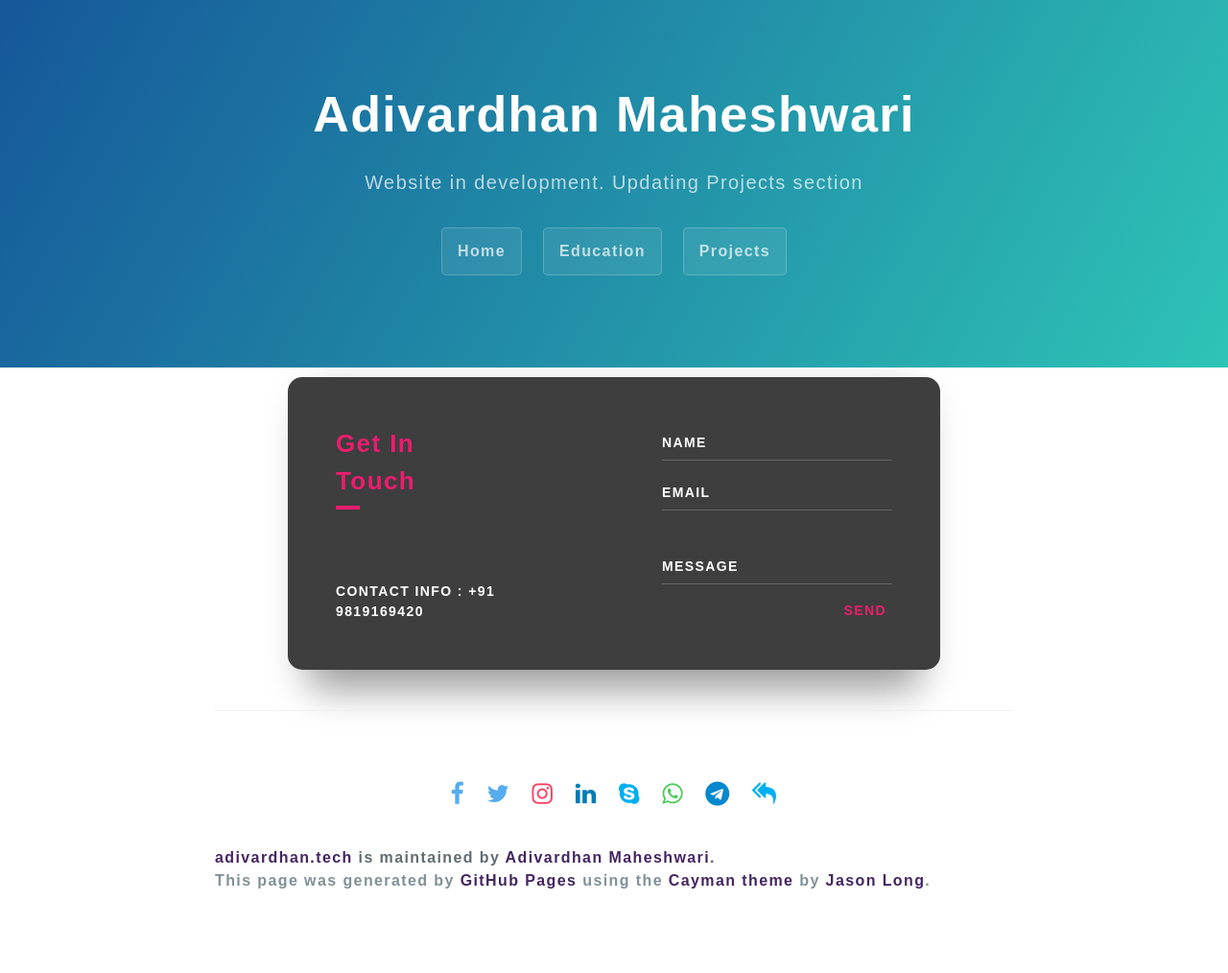
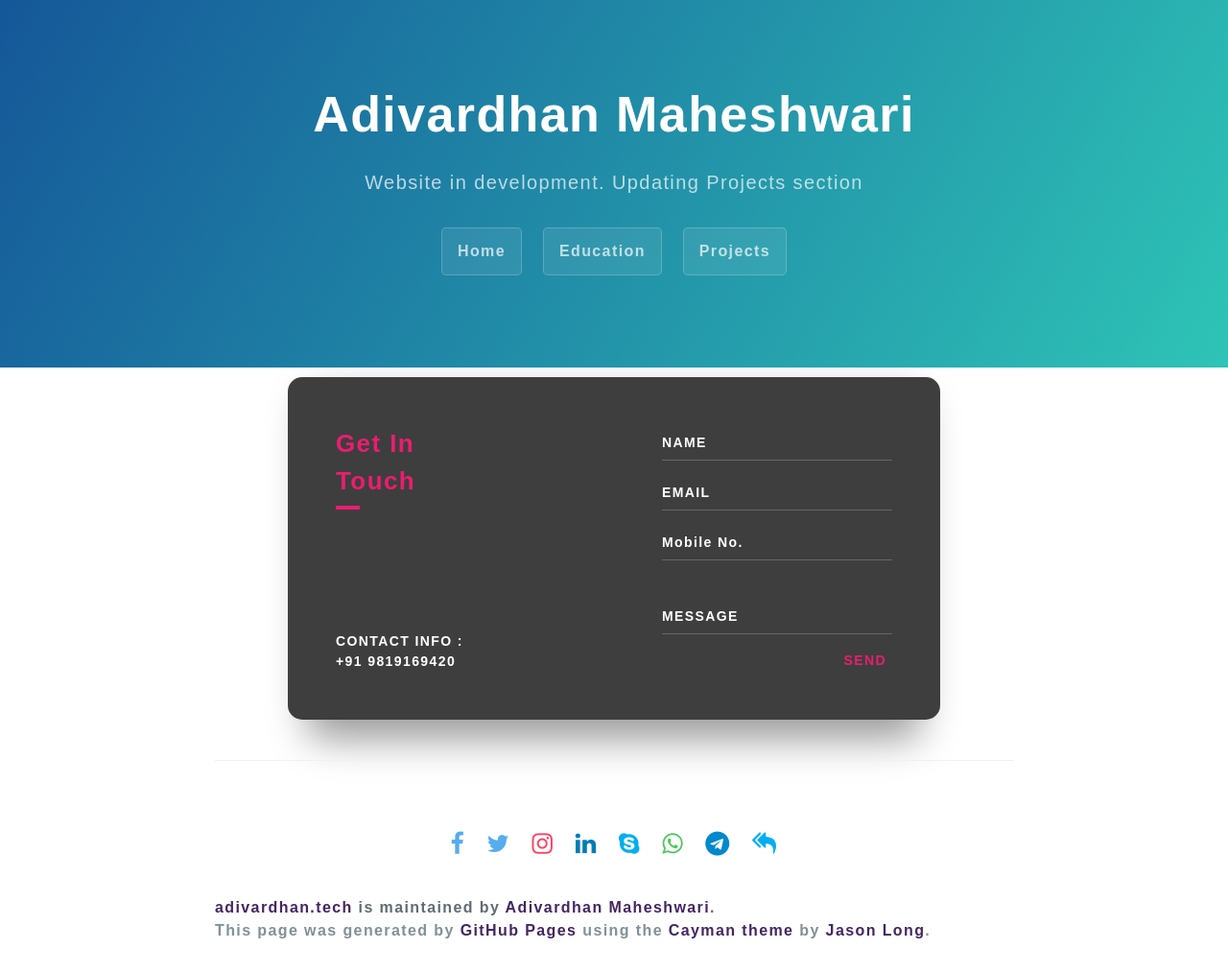
Before and after one commit to adivardhan1000/adivardhan.github.io, a Jekyll site: the page contact.html, which Jekyll copies as it is, in a window 1280 px wide. Shown: the whole page at 96% size. Built offline with Jekyll 4.4.1, drawn with Linux system fonts in a browser that asks for light colours; before the commit the page ends 962 px from its top, so only the background shows below that.

Commit message:
Update contact.html

```diff
--- a/contact.html
+++ b/contact.html
@@ -44,7 +44,7 @@
                       <span>Get In</span>
                       <span>Touch</span>
                     </div>
-                    <div class="app-contact">CONTACT INFO : +91 9819169420</div>
+                    <div class="app-contact">CONTACT INFO :<br> +91 9819169420</div>
                   </div>
                   <div class="screen-body-item">
                     <div class="app-form">
@@ -56,7 +56,10 @@
                         <input class="app-form-control" placeholder="EMAIL" type="text" name="_replyto">
 
                       </div>
+                      <div class="app-form-group">
+                        <input class="app-form-control" placeholder="Mobile No." type="text" name="mobile">
 
+                      </div>
                       <div class="app-form-group message">
                         <input class="app-form-control" placeholder="MESSAGE" name="message">
                       </div>
```
